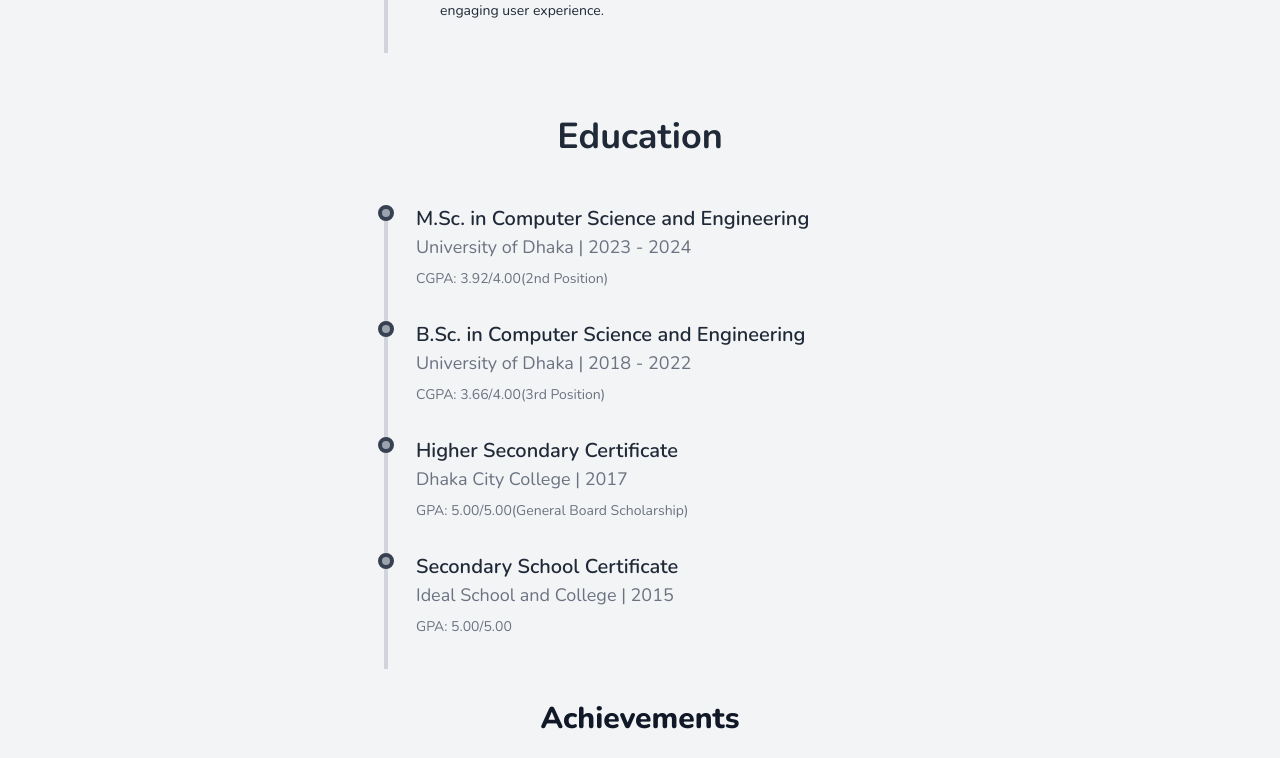
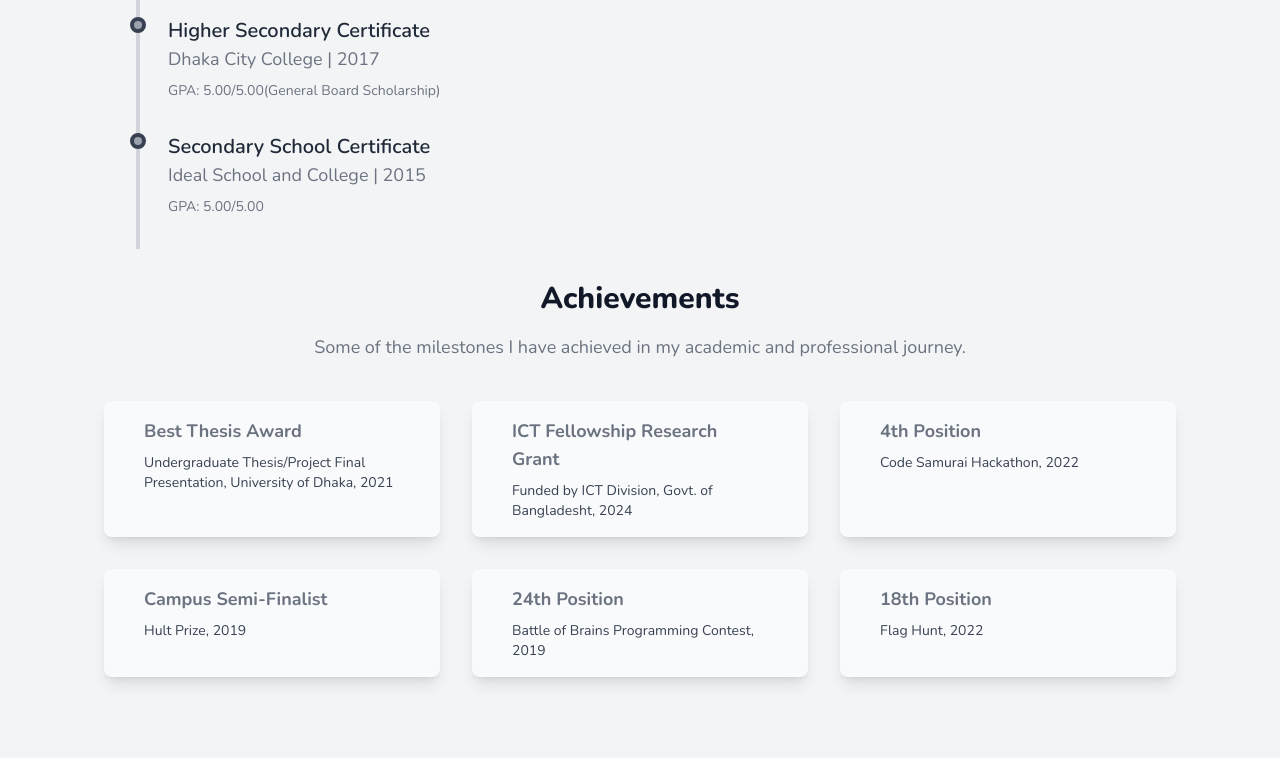
Before and after one commit to wadith027/Shadman_Wadith_Portfolio, a Next.js app: page /about in a window 1280 px wide. Shown: the part 1759-2517 px from the top of the page. Built offline with nearby package versions, Linux system fonts and the light colour scheme.

Commit message:
Update about page.tsx

```diff
--- a/app/about/page.tsx
+++ b/app/about/page.tsx
@@ -259,7 +259,7 @@ const achievements = [
 
 const About = () => {
   return (
-    <div className="container mx-auto md:px-0 lg:px-10 xl:px-72  py-8">
+    <div className="container mx-auto md:px-0 lg:px-10 py-8">
       {/* Introduction Section */}
       <section>
 
```
